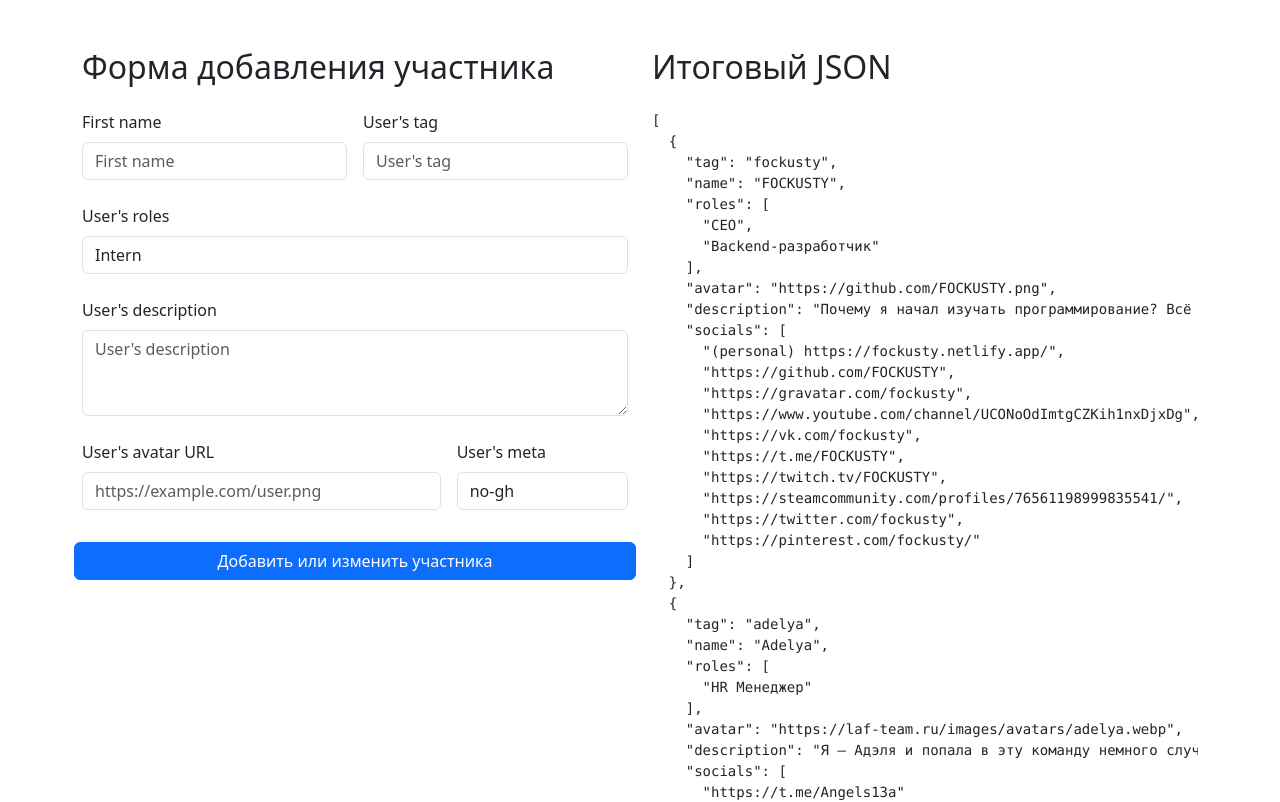
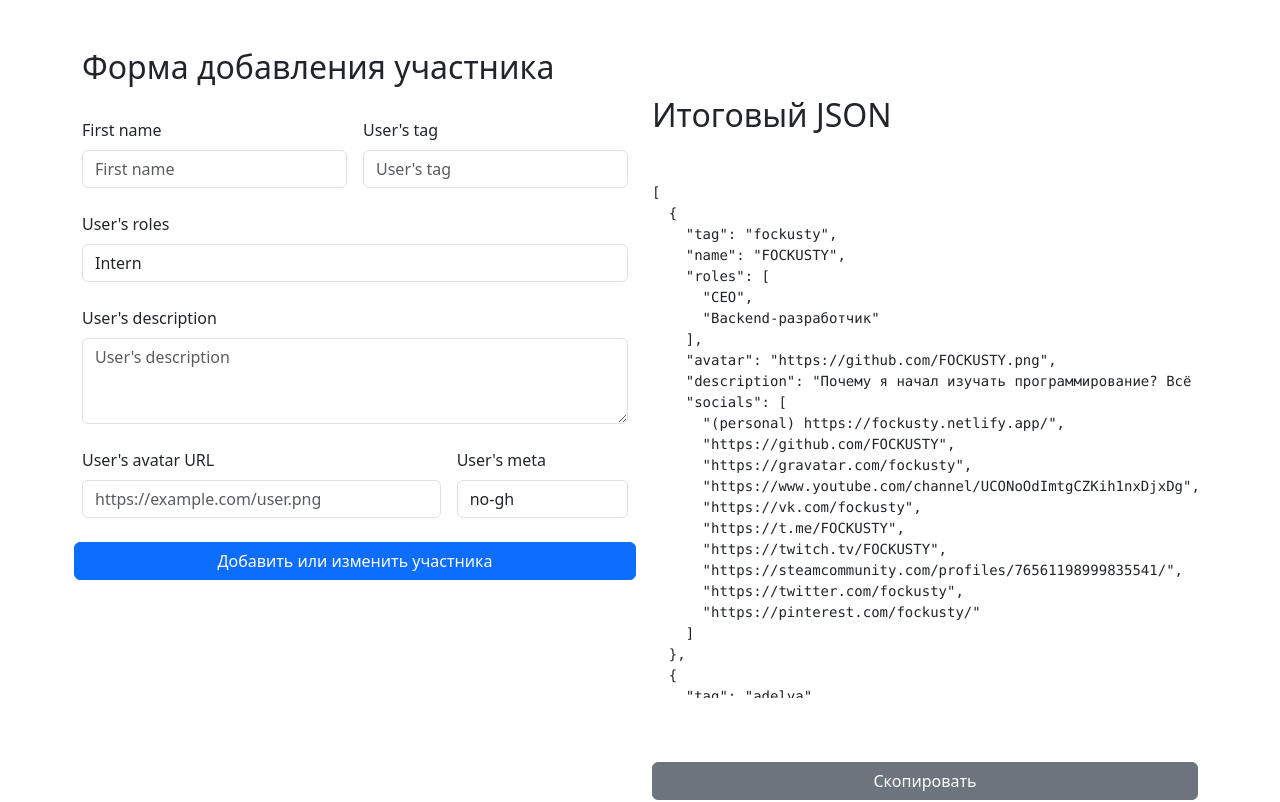
Before and after one commit to lanvalird/member-editor4laf, a React (Vite) app in the folder web/: page / in a window 1280 px wide. Shown: the top 802 px of the page. Built offline with nearby package versions, Linux system fonts and the light colour scheme.

Commit message:
add copy button

```diff
--- a/web/src/components/editor/index.tsx
+++ b/web/src/components/editor/index.tsx
@@ -34,21 +34,38 @@ export default function Editor() {
   return (
     <div className="row">
       <Suspense fallback={<Loading title="Загрузка редактора" />}>
-        <div className="col-6">
-          <h2 className="mt-5 mb-4">Форма добавления участника</h2>
+        <div className="d-flex flex-column col-6 pt-5 gap-4">
+          <h2>Форма добавления участника</h2>
 
           <EditorForm onSave={saveUser}>
-            <Button className="mt-4" variant="primary" type="submit">
+            <Button variant="primary" type="submit">
               Добавить или изменить участника
             </Button>
           </EditorForm>
         </div>
       </Suspense>
 
-      <div className="col-6" style={{ maxHeight: "100vh" }}>
+      <div
+        className="d-flex flex-column col-6 pt-5 gap-4"
+        style={{ maxHeight: "100vh" }}
+      >
         <h2 className="mt-5 mb-4">Итоговый JSON</h2>
 
-        <pre className="h-100">{JSON.stringify(data, undefined, 2)}</pre>
+        <pre className="max-h-100 ">{JSON.stringify(data, undefined, 2)}</pre>
+
+        <Button
+          className="mt-4"
+          variant="secondary"
+          onClick={(e) => {
+            setTimeout(() => {
+              e.target.innerText = "Скопировать";
+            }, 1000);
+            navigator.clipboard.writeText(JSON.stringify(data));
+            e.target.innerText = "Скопировано!";
+          }}
+        >
+          Скопировать
+        </Button>
       </div>
 
       <Suspense fallback={<Loading title="Загрузка просмотрщика" />}>
--- a/web/src/components/editor/ui/form.tsx
+++ b/web/src/components/editor/ui/form.tsx
@@ -15,7 +15,7 @@ export default function EditorForm({
 }) {
   const [current, setCurrent] = useState<MemberType | null>(currentValue);
   const [userPreviewName, setUserPreviewName] = useState<string>(
-    current?.name || "User"
+    current?.name || "User",
   );
 
   const handleSubmit = (event: React.FormEvent<HTMLFormElement>) => {
@@ -49,7 +49,7 @@ export default function EditorForm({
         label="First name"
         defaultValue={currentValue?.name}
         onChange={(
-          e: React.ChangeEvent<Element & Partial<HTMLInputElement>>
+          e: React.ChangeEvent<Element & Partial<HTMLInputElement>>,
         ) => {
           const value = e.target.value;
           setUserPreviewName(value || "User");
```
